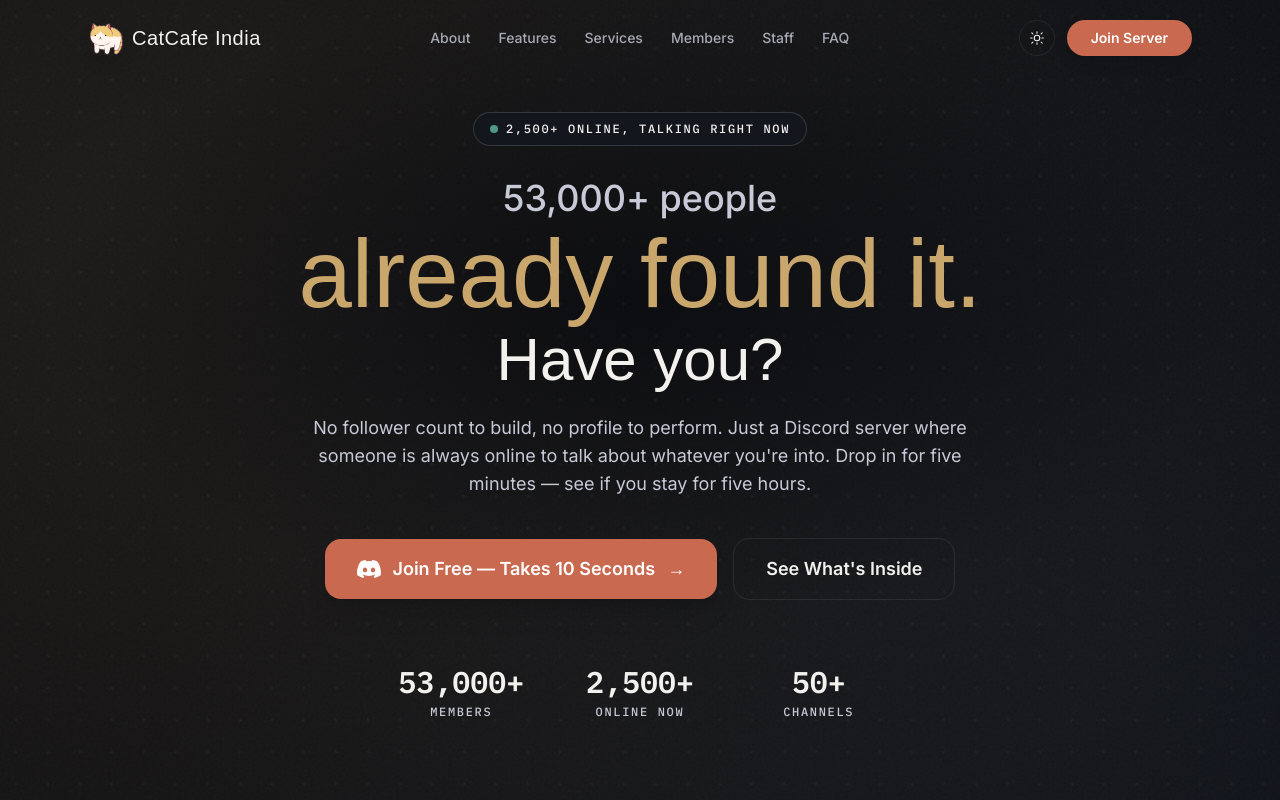
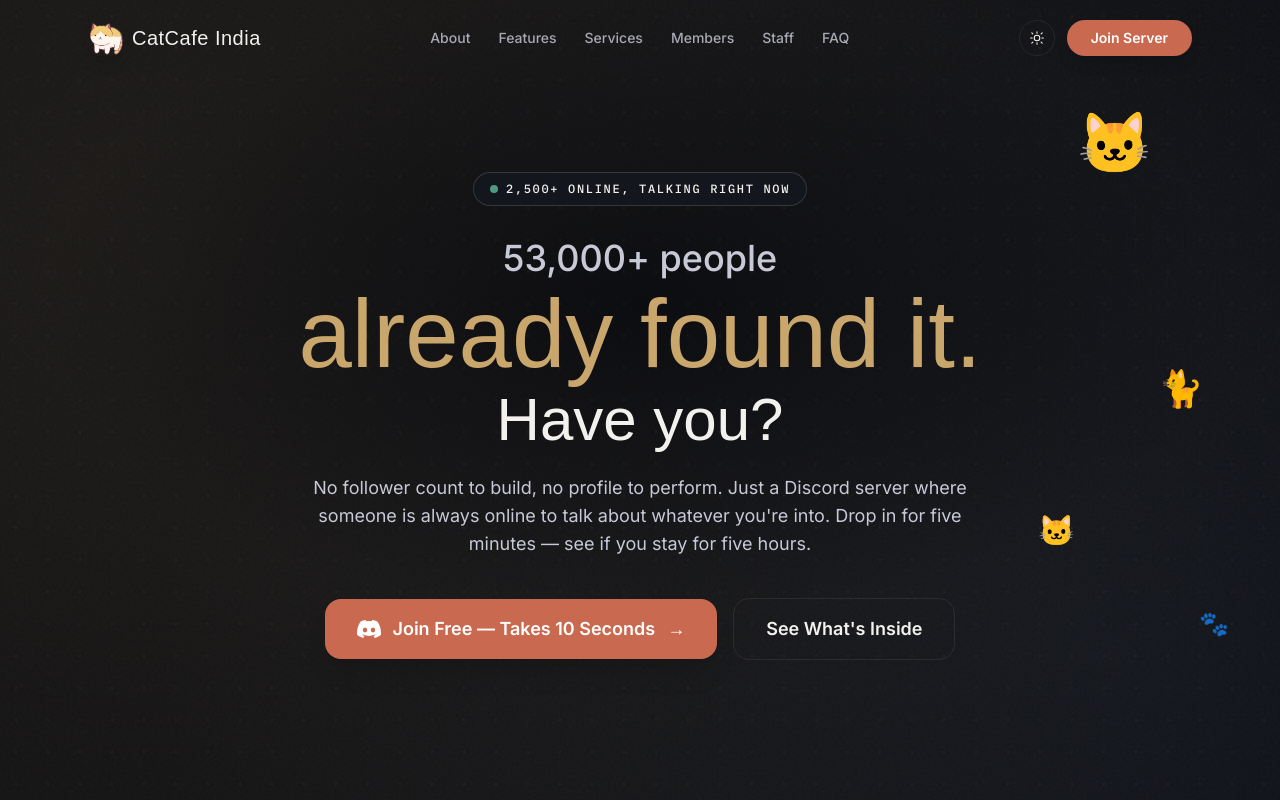
Before and after one commit to visrm/CatCafe-Discord, a Next.js app: page / in a window 1280 px wide. Shown: the top 800 px of the page. Built offline with nearby package versions, Linux system fonts and the light colour scheme; a web font is replaced by a local one.

Commit message:
feat: add decorative cat cutouts to Hero component and remove stats row

```diff
--- a/src/components/Hero.tsx
+++ b/src/components/Hero.tsx
@@ -11,6 +11,25 @@
           grain/glow layers, so headline and body text stay legible
           without flattening the background texture entirely. */}
       <div className="hero-veil" aria-hidden="true" />
+
+      {/* Decorative cat cutouts — purely cosmetic, hidden from
+          screen readers and on small screens where they'd crowd the
+          copy. Sit above the dot grid/veil (z-[1]) but below the
+          text column (z-10). */}
+      <div className="hidden md:block absolute inset-0 z-[1] pointer-events-none select-none" aria-hidden="true">
+        <span className="absolute top-[14%] right-[10%] text-6xl motion-safe:animate-[float_6s_ease-in-out_infinite]">
+          🐱
+        </span>
+        <span className="absolute top-[46%] right-[6%] text-4xl -rotate-6 motion-safe:animate-[float_7s_ease-in-out_infinite] [animation-delay:1s]">
+          🐈
+        </span>
+        <span className="absolute top-[64%] right-[16%] text-3xl rotate-3 motion-safe:animate-[float_5s_ease-in-out_infinite] [animation-delay:0.5s]">
+          🐱
+        </span>
+        <span className="absolute top-[76%] right-[4%] text-2xl -rotate-12 motion-safe:animate-[float_6s_ease-in-out_infinite] [animation-delay:1.5s]">
+          🐾
+        </span>
+      </div>
 
       {/* Content */}
       <div className="relative z-10 text-center max-w-4xl mx-auto px-6">
@@ -60,20 +79,6 @@
             See What's Inside
           </Link>
         </div>
-
-        {/* Stats row */}
-        <div className="mt-16 grid grid-cols-3 gap-6 max-w-lg mx-auto">
-          {[
-            { value: siteConfig.memberCount, label: 'Members' },
-            { value: siteConfig.onlineCount, label: 'Online Now' },
-            { value: siteConfig.channels,    label: 'Channels' },
-          ].map((stat) => (
-            <div key={stat.label} className="text-center">
-              <div className="font-mono font-semibold text-3xl text-primary">{stat.value}</div>
-              <div className="kicker text-xs text-secondary mt-1">{stat.label}</div>
-            </div>
-          ))}
-        </div>
       </div>
     </section>
   )
```
